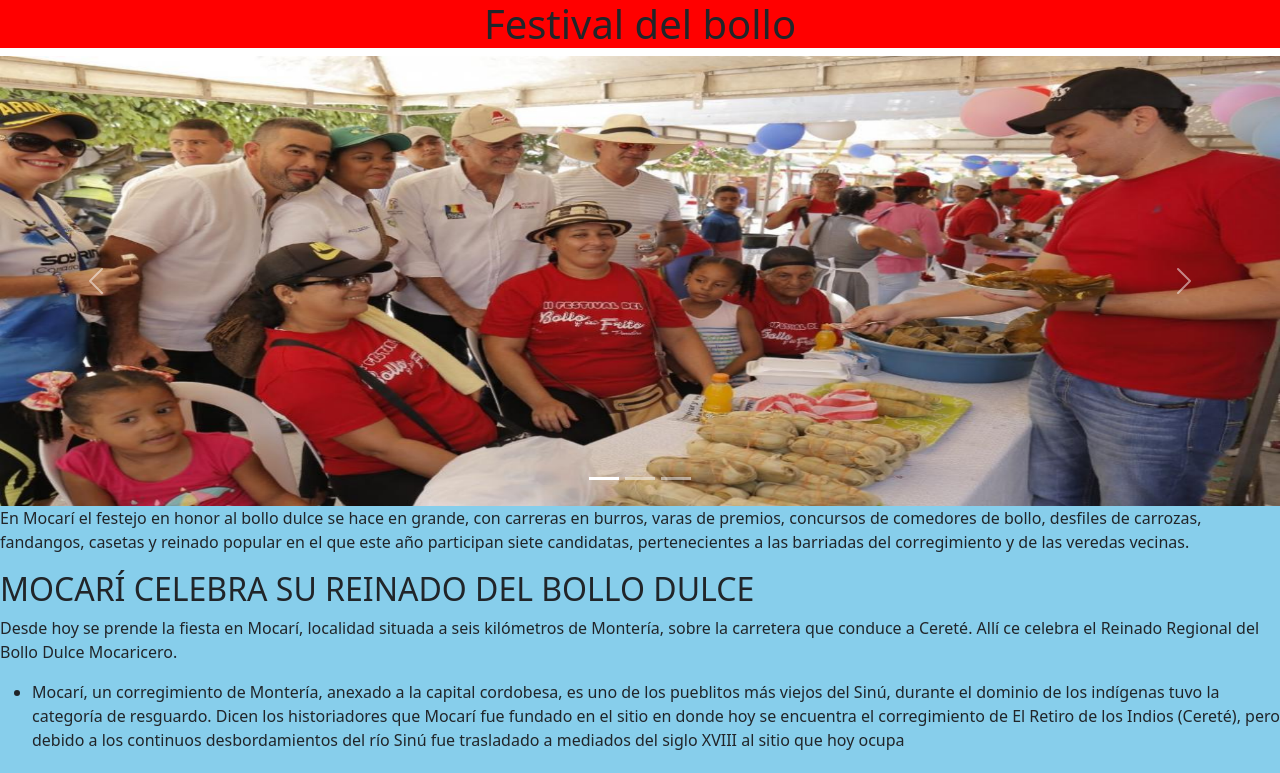
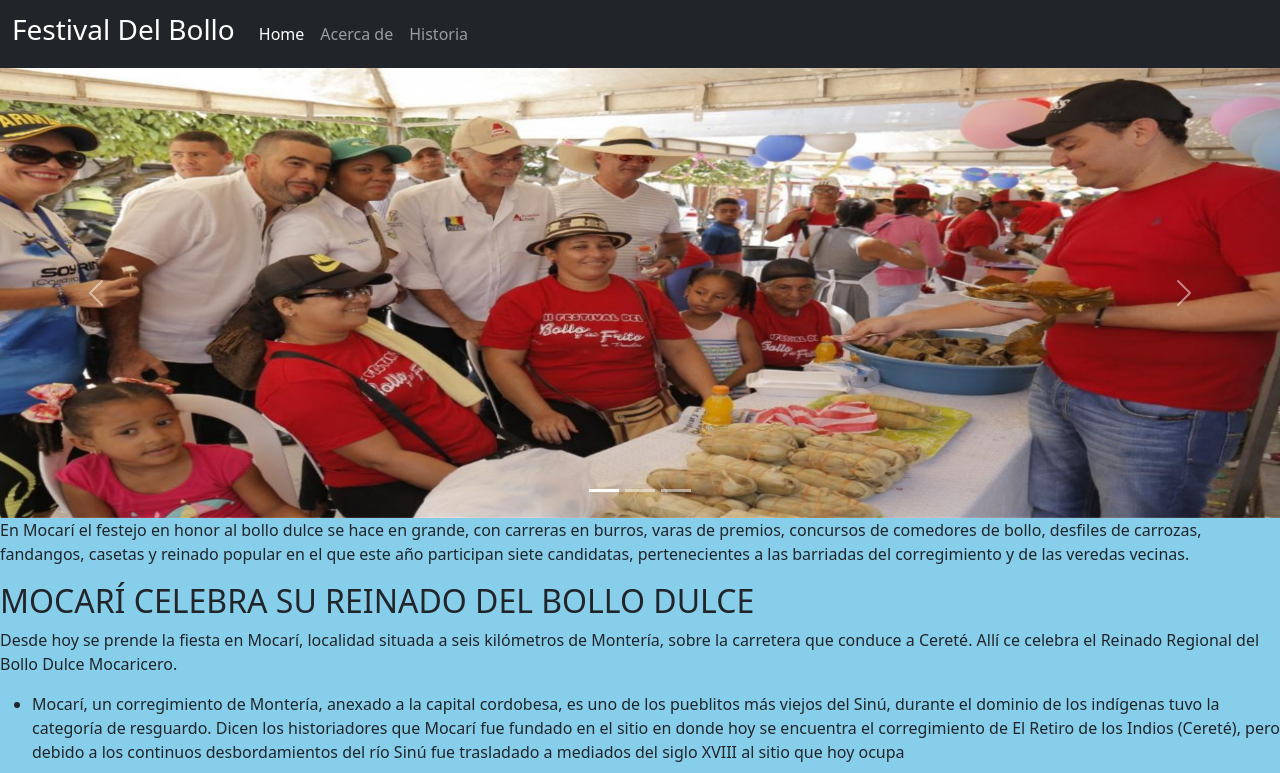
Before and after one commit to jvelasq14/festivaldelbollo, a plain HTML site: page index.html in a window 1280 px wide. Shown: the top 773 px of the page. Drawn offline with nearby package versions, Linux system fonts and the light colour scheme.

Commit message:
Add files via upload

```diff
--- a/index.html
+++ b/index.html
@@ -13,8 +13,29 @@
 	<!-- JavaScript Bundle with Popper -->
 <script src="https://cdn.jsdelivr.net/npm/bootstrap@5.2.0-beta1/dist/js/bootstrap.bundle.min.js" integrity="sha384-pprn3073KE6tl6bjs2QrFaJGz5/SUsLqktiwsUTF55Jfv3qYSDhgCecCxMW52nD2" crossorigin="anonymous"></script>
 
-      <center><h1>Festival del bollo</h1></center>
-        <div id="carouselExampleIndicators" class="carousel slide" data-bs-ride="true">
+         <nav class="navbar navbar-expand-lg navbar-light bg-light navbar navbar-dark bg-dark">
+  <div class="container-fluid">
+    <a class="navbar-brand" href="#"><h3>Festival Del Bollo</h3></a>
+    <button class="navbar-toggler" type="button" data-bs-toggle="collapse" data-bs-target="#navbarNav" aria-controls="navbarNav" aria-expanded="false" aria-label="Toggle navigation">
+      <span class="navbar-toggler-icon"></span>
+    </button>
+    <div class="collapse navbar-collapse" id="navbarNav">
+      <ul class="navbar-nav">
+        <li class="nav-item">
+          <a class="nav-link active" aria-current="page" href="#">Home</a>
+        </li>
+        <li class="nav-item">
+          <a class="nav-link" href="#">Acerca de</a>
+        </li>
+        <li class="nav-item">
+          <a class="nav-link" href="#">Historia</a>
+        </li>
+      </ul>
+      <i class="bi bi-cart3"></i>
+    </div>
+  </div>
+</nav>
+      <div id="carouselExampleIndicators" class="carousel slide" data-bs-ride="true">
   <div class="carousel-indicators">
     <button type="button" data-bs-target="#carouselExampleIndicators" data-bs-slide-to="0" class="active" aria-current="true" aria-label="Slide 1"></button>
     <button type="button" data-bs-target="#carouselExampleIndicators" data-bs-slide-to="1" aria-label="Slide 2"></button>
```
